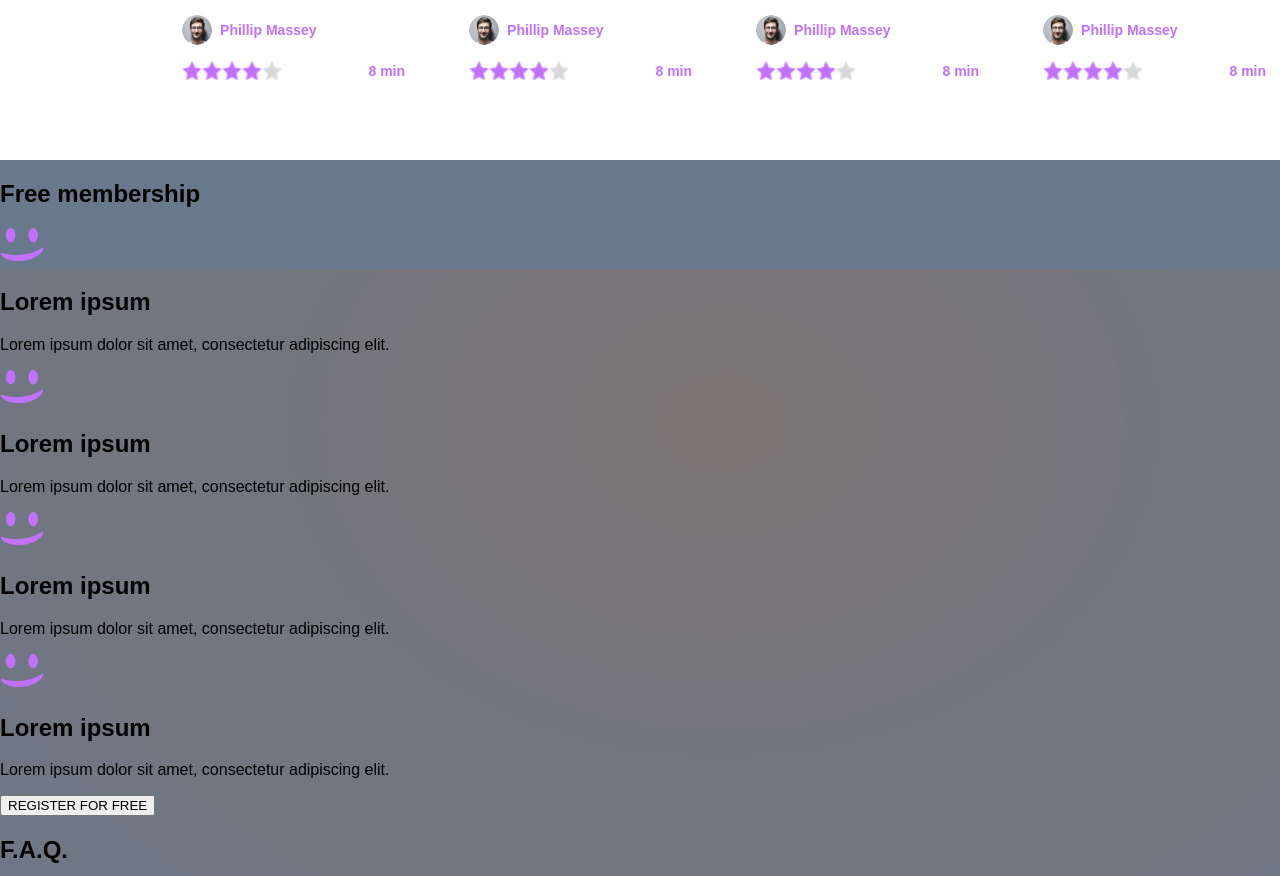
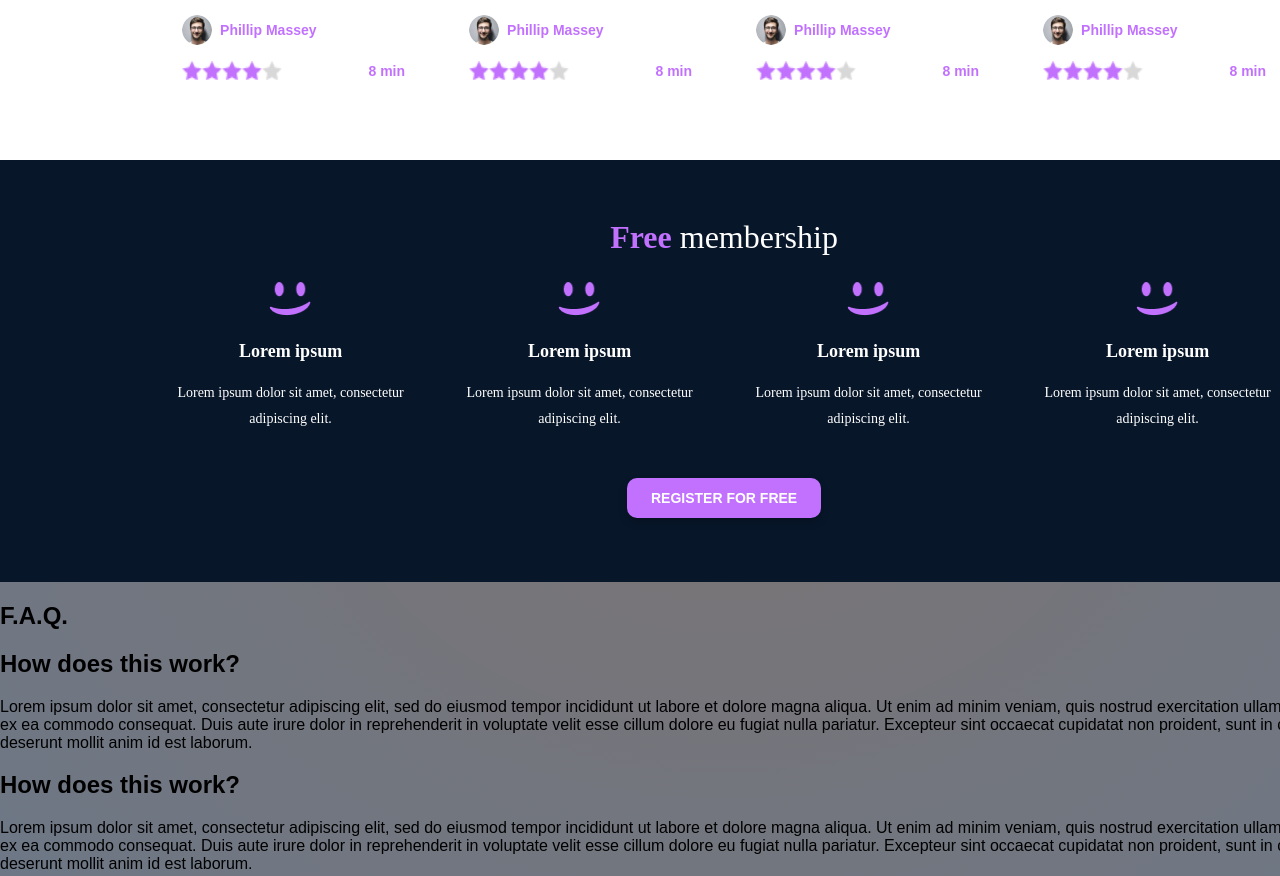
Before and after one commit to Mejdoubee/holbertonschool-web-development, a plain HTML site: page css_advanced/index.html in a window 1280 px wide. Shown: the part 1937-2813 px from the top of the page. Drawn offline with Linux system fonts and the light colour scheme.

Commit message:
Membership section

```diff
--- a/css_advanced/index.html
+++ b/css_advanced/index.html
@@ -163,33 +163,36 @@
       </div>
     </div>
   </section>
-
-  <section>
-    <h1>Free membership</h1>
-    <div>
-      <div>
+  <!-- membership section -->
+  <section class="membership-section">
+    <h1 class="membership-title">
+      <span class="title-highlight">Free</span> membership
+    </h1>
+    <div class="membership-container">
+      <div class="membership-block">
         <img src="Images/smile.png" alt="Membership Image">
         <h2>Lorem ipsum</h2>
         <p>Lorem ipsum dolor sit amet, consectetur adipiscing elit.</p>
       </div>
-      <div>
+      <div class="membership-block">
         <img src="Images/smile.png" alt="Membership Image">
         <h2>Lorem ipsum</h2>
         <p>Lorem ipsum dolor sit amet, consectetur adipiscing elit.</p>
       </div>
-      <div>
+      <div class="membership-block">
         <img src="Images/smile.png" alt="Membership Image">
         <h2>Lorem ipsum</h2>
         <p>Lorem ipsum dolor sit amet, consectetur adipiscing elit.</p>
       </div>
-      <div>
+      <div class="membership-block">
         <img src="Images/smile.png" alt="Membership Image">
         <h2>Lorem ipsum</h2>
         <p>Lorem ipsum dolor sit amet, consectetur adipiscing elit.</p>
       </div>
     </div>
-    <button>REGISTER FOR FREE</button>
+    <button class="register-button">REGISTER FOR FREE</button>
   </section>
+
   <section>
     <h1>F.A.Q.</h1>
     <div>
```
